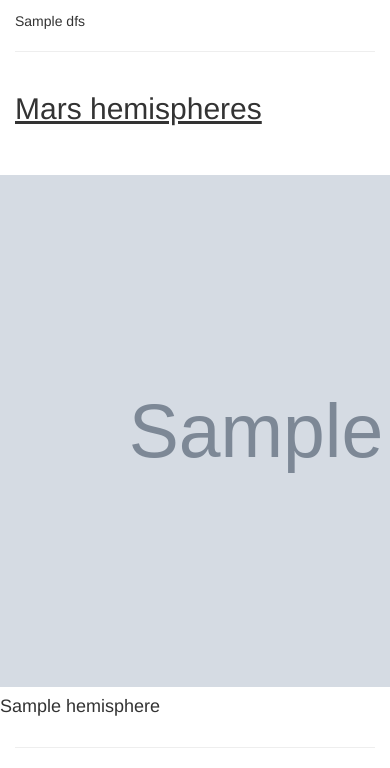
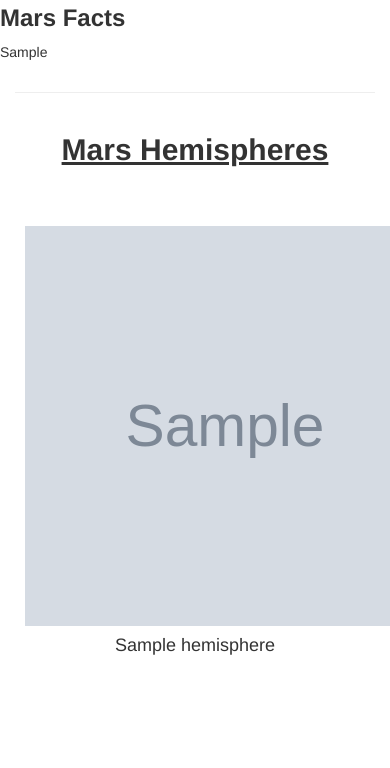
Before and after one commit to MBoerenko/web-scraping-challenge, a Flask app: page / in a window 390 px wide; the page is wider, and only the part inside the window is pictured. Shown: the part 822-1590 px from the top of that part. After the commit the page ends 1477 px from the top of that part, so only its background shows below. Run offline with Flask 2, Linux system fonts and the light colour scheme; grey boxes marked "Sample" are stand-in pictures; a database or web service that is not in the repository returns one stand-in record (values such as "Sample title"); some libraries are stand-ins or nearby versions.

Commit message:
Updated Homework

```diff
--- a/app.py
+++ b/app.py
@@ -1,3 +1,4 @@
+
 from flask import Flask, render_template, redirect, request
 from flask_pymongo import PyMongo
 import scrape_mars
@@ -15,13 +16,13 @@ def home():
     destination_data = mongo.db.collection.find_one()
 
     # Return template and data
-    return render_template("index.html", mars=destination_data)
+    return render_template("index.html", mars_data=destination_data)
 
 # Route that will trigger the scrape function
 @app.route("/scrape")
-def scrape():
+def browser_init():
 
-    mars_data=scrape_mars.scrape_info()
+    mars_data=scrape_mars.browser_init()
 
     # Run the scrape function
 
--- a/scrape_mars.py
+++ b/scrape_mars.py
@@ -8,7 +8,9 @@ import pymongo
 #from urllib.request import urlopen
 import re
 
-def init_browser():
+mars_data={}
+
+def browser_init():
     #Windows Users / Open Chromedriver
     executable_path = {'executable_path': 'chromedriver.exe'}
     browser = Browser('chrome', **executable_path, headless=False)
@@ -62,10 +64,11 @@ def init_browser():
     # MARS FACTS
 
     dfs=pd.read_html('https://space-facts.com/mars/')
-    dfs[0].columns=['Description', 'Value']
-    dfs[0]
+    table=dfs[0]
+    table.columns=['Description', 'Value']
+    table.set_index('Description')
 
-    mars_html = dfs[0].to_html()
+    mars_html = table.to_html()
     print(mars_html)
 
     # MARS HEMISPHERES
@@ -105,7 +108,7 @@ def init_browser():
         "news_title": news_title,
         "news_description": news_description,
         "featured_url": featured_url,
-        "mars_facts": dfs,
+        "mars_facts": mars_html,
         "hemisphere_images": hemisphere_image_urls
     }
 
--- a/templates/index.html
+++ b/templates/index.html
@@ -6,6 +6,7 @@
   <meta name="viewport" content="width=device-width, initial-scale=1.0">
   <meta http-equiv="X-UA-Compatible" content="ie=edge">
   <title>Mission to Mars</title>
+  <link rel="stylesheet" href="../static_css/style.css">
   <link rel="stylesheet" href="https://maxcdn.bootstrapcdn.com/bootstrap/3.3.7/css/bootstrap.min.css">
 </head>
 
@@ -19,55 +20,58 @@
 
     <div class="row">
       <div class="col-md-12">
-        <h2><u>Latest Mars News</u></h2>
+        <h2><b>Latest Mars News</b></h2>
       </div>
     </div>
-  </br>
     <div class="row">
       <div class="col-md-12">
-        <h4>{{mars.news_title}}</h4>
-        <p>{{mars.news_description}}</p>
+        <h4><b>{{mars_data.news_title}}</b></h4>
+        <p>{{mars_data.news_description}}</p>
       </div>
     </div>
   <hr>
     <div class="row">
       <div class="col-md-8 border">
-        <h2 class=""><u>Featured Mars Image</u></h2>
-        </br>
-        <img src="{{mars.featured_url}}" alt="Features Mars Image">
+        <h2><b>Featured Mars Image</b></h2>
+        <img src="{{mars_data.featured_url}}" style="width:100%;height:100%;" alt="Features Mars Image">
       </div>
+      <colgroup>
+      <div class="row">
         <div class="col-md-4">
+          <br>
+          <br>
+          <br>
+          <br>
+          <h3><b>Mars Facts</b></h3>
 
-        <div class="border">
-          <h5>Mars Facts</h5>
-            {{ mars.dfs| safe }}
+          <p>{{mars_data.mars_facts | safe}}</p>
         </div>
+      </colgroup>
       </div>
     </div>
   <hr>
-    <div class="row">
-      <div class="col-md-8 offset-4">
-        <h2 class="align-items-center"><u>Mars hemispheres</u></h2>
+  <div class="col-lg-12">
+    <div class="row"; style="text-align: center;">
+      <h2><b><u>Mars Hemispheres</b></u></h2>
     </div>
   </div>
-    </br>
-    <div class="row">
-            {% for hemisphere in mars.hemisphere_images %}
-              <div class="col-6 border">
-              </br>
-                    <div>
-                      <img width="512 px" height="512 px" src="{{ hemisphere.img_url | safe }}">
+  <br>
+  <div class="row" >
+    {% for hemisphere in mars_data.hemisphere_images %}
+    <div class="col-md-6 border">
+    <br>
+      <div style="text-align: center; margin:10px;">
+        <img width="400 px" height="400 px", src="{{ hemisphere.img_url | safe }}" class="mx-auto d-block" alt="...">
       </div>
 
-                    <div>
+      <div  style="text-align: center;">
         <h4> {{ hemisphere.title | safe }} </h4>
       </div>
 
     </div>
     {% endfor %}
   </div>
-
-  <hr>
+</div>
 
 </body>
 
```
Also changed, not shown: static_css/Featured Mars Image.png (added), static_css/Latest News.png (added), static_css/Mars Facts.png (added), static_css/Mars Hemispheres 1.png (added), static_css/Mars Hemispheres 2.png (added), static_css/Mission to Mars.png (added), 2 other files. Lines whose indentation alone changed are shown as unchanged.
